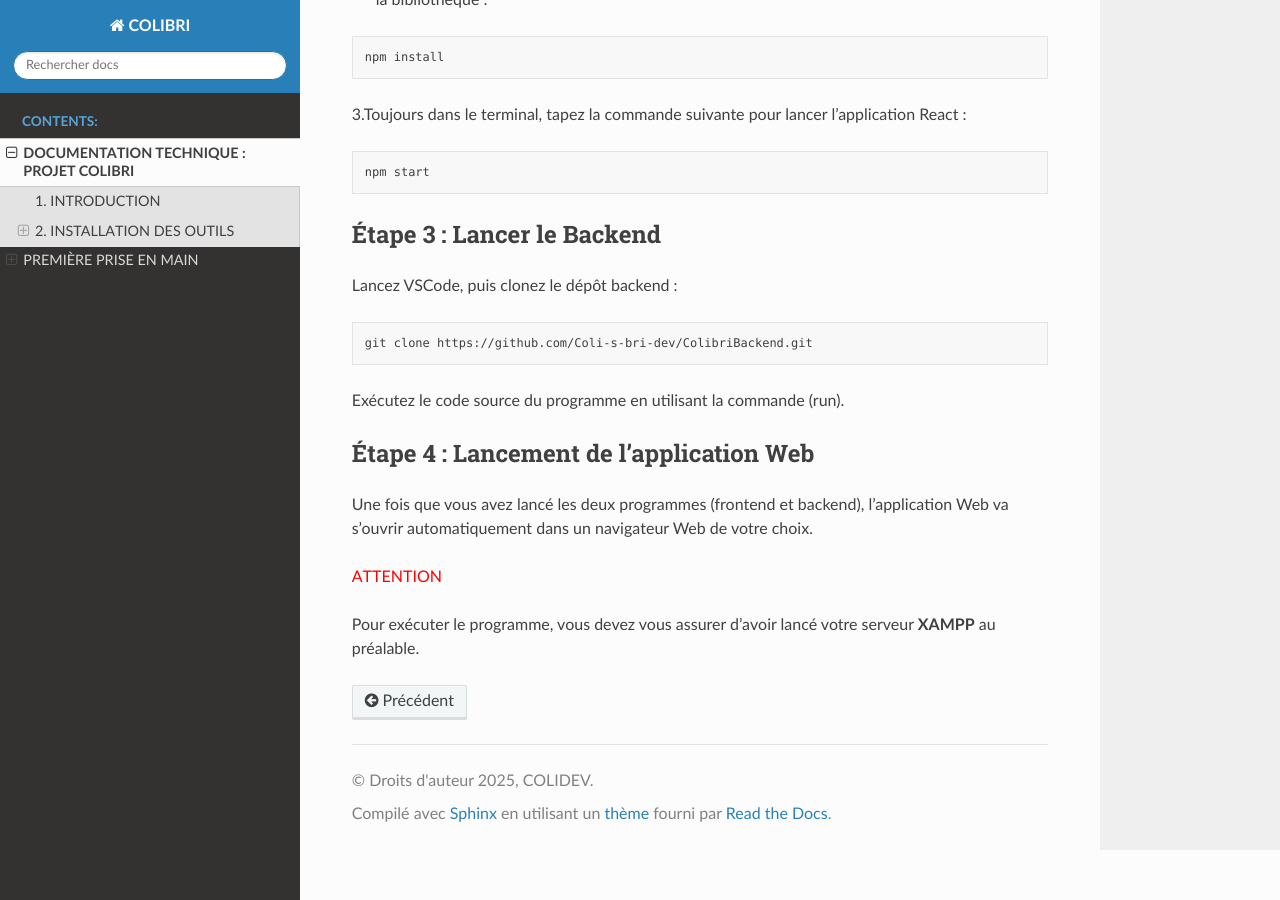
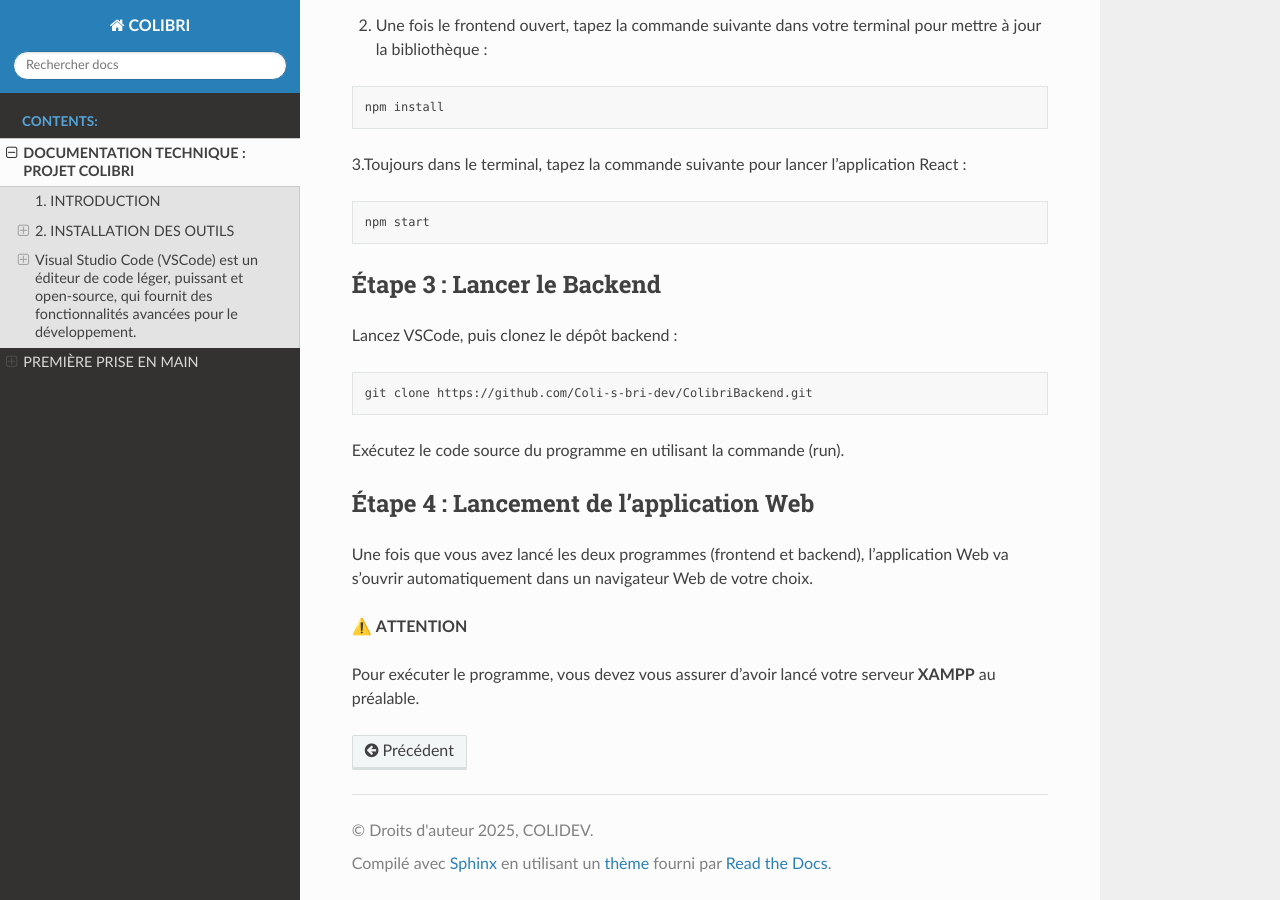
Before and after one commit to Nicole8001/docs, a Sphinx documentation site: the page built from docs/source/my-first-post.md, in a window 1280 px wide and 900 px high, scrolled down 1821 px. Built offline with Sphinx 7.4.7 and the Read the Docs theme 3.1.0, drawn with Linux system fonts in a browser that asks for light colours.

Commit message:
Update my-first-post.md

```diff
--- a/docs/source/my-first-post.md
+++ b/docs/source/my-first-post.md
@@ -5,12 +5,12 @@ Colibri est une plateforme web conçue pour simplifier la gestion de l’expédi
 - Offrir une interface fluide aux utilisateurs.
 - Optimiser les processus logistiques.
 Cette documentation détaille les étapes de développement, les outils utilisés, et les fonctionnalités principales.
- ---
+---
 ## 2. INSTALLATION DES OUTILS
 
 ### 2.1. INSTALLATION DE VISUAL STUDIO CODE (VSCode)
 Visual Studio Code (VSCode) est un éditeur de code léger, puissant et open-source, qui fournit des fonctionnalités avancées pour le développement.
-
+---
 #### Étapes d'installation :
 1. Téléchargez le fichier d’installation de VSCode depuis le site officiel :
    [https://code.visualstudio.com/download](https://code.visualstudio.com/download)
@@ -78,6 +78,6 @@ Exécutez le code source du programme en utilisant la commande (run).
 
 Une fois que vous avez lancé les deux programmes (frontend et backend), l'application Web va s’ouvrir automatiquement dans un navigateur Web de votre choix.
 
- <span style="color: red;">ATTENTION</span>
+⚠️ **ATTENTION**
 
 Pour exécuter le programme, vous devez vous assurer d'avoir lancé votre serveur **XAMPP** au préalable.
```
